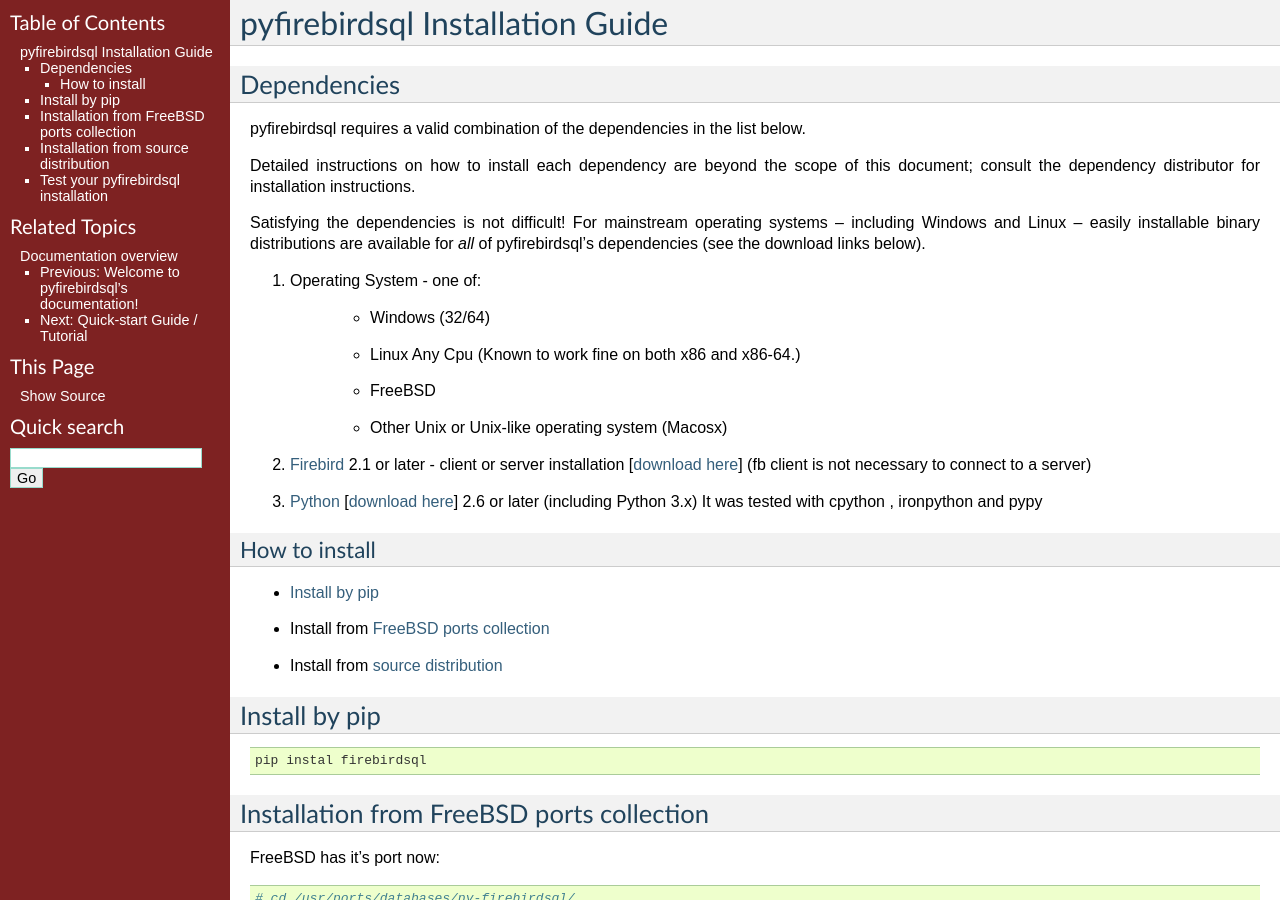
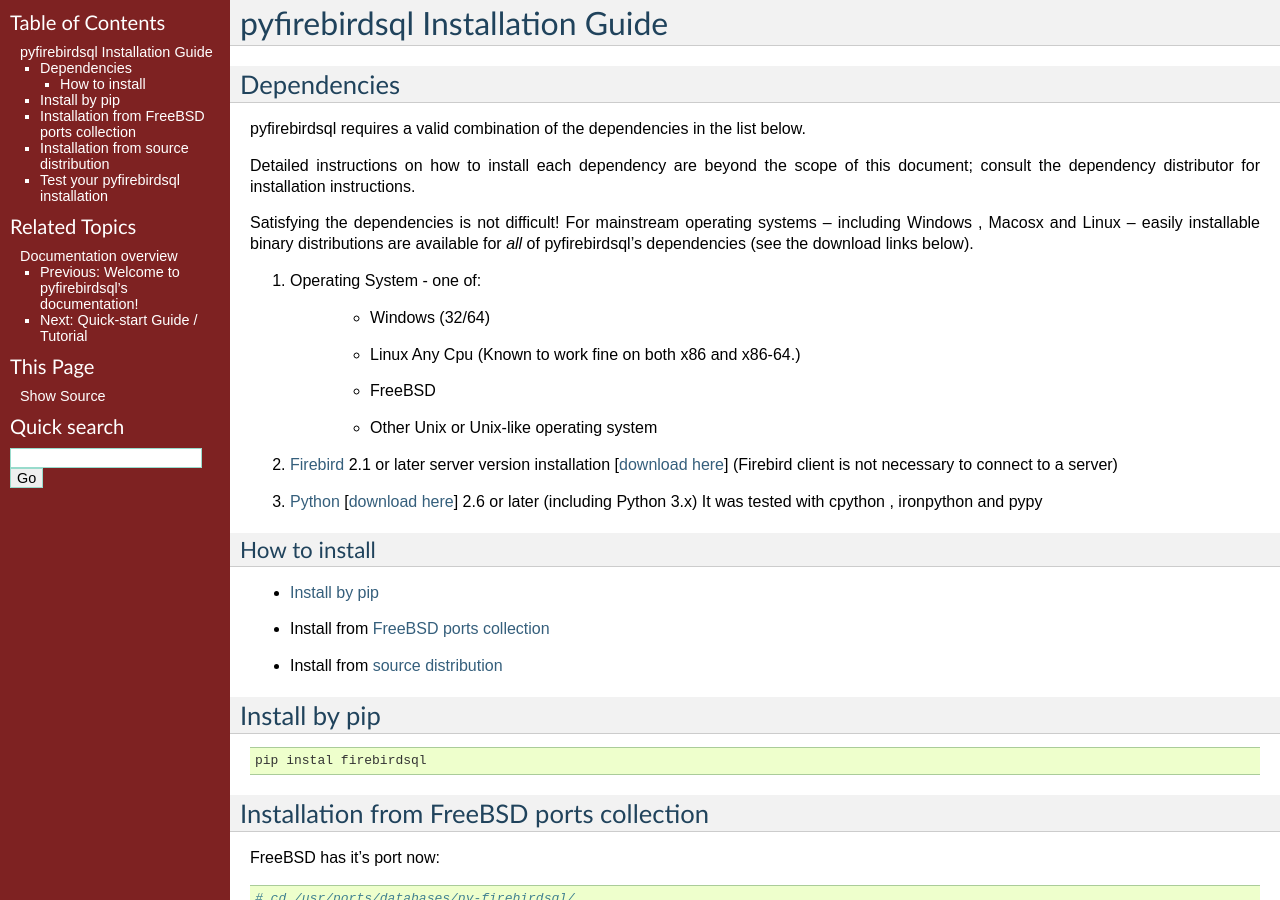
Before and after one commit to nakagami/pyfirebirdsql, a Sphinx documentation site: the page built from sphinx/installation.txt, in a window 1280 px wide and 900 px high. Built offline with Sphinx 7.4.7, drawn with Linux system fonts in a browser that asks for light colours.

Commit message:
Update installation.txt
Is not necessary to install the fbclient only the server is required

```diff
--- a/sphinx/installation.txt
+++ b/sphinx/installation.txt
@@ -23,10 +23,10 @@
     + Windows (32/64)
     + Linux Any Cpu (Known to work fine on both x86 and x86-64.)
     + FreeBSD
-    + Other Unix or Unix-like operating system (Macosx)
+    + Other Unix or Unix-like operating system
 
-#. `Firebird <http://www.firebirdsql.org>`__ 2.1 or later - client or server
-   installation [`download here <http://www.firebirdsql.org/en/server-packages/>`__] (fb client is not necessary to connect to a server)
+#. `Firebird <http://www.firebirdsql.org>`__ 2.1 or later server version
+   installation [`download here <http://www.firebirdsql.org/en/server-packages/>`__] (Firebird client is not necessary to connect to a server)
 
 #. `Python <http://www.python.org>`__ [`download here
    <http://www.python.org/download/>`__] 2.6 or later (including Python 3.x) It was tested with cpython , ironpython and pypy
```
Also changed, not shown: other parts of sphinx/installation.txt (+1 -1 lines).
